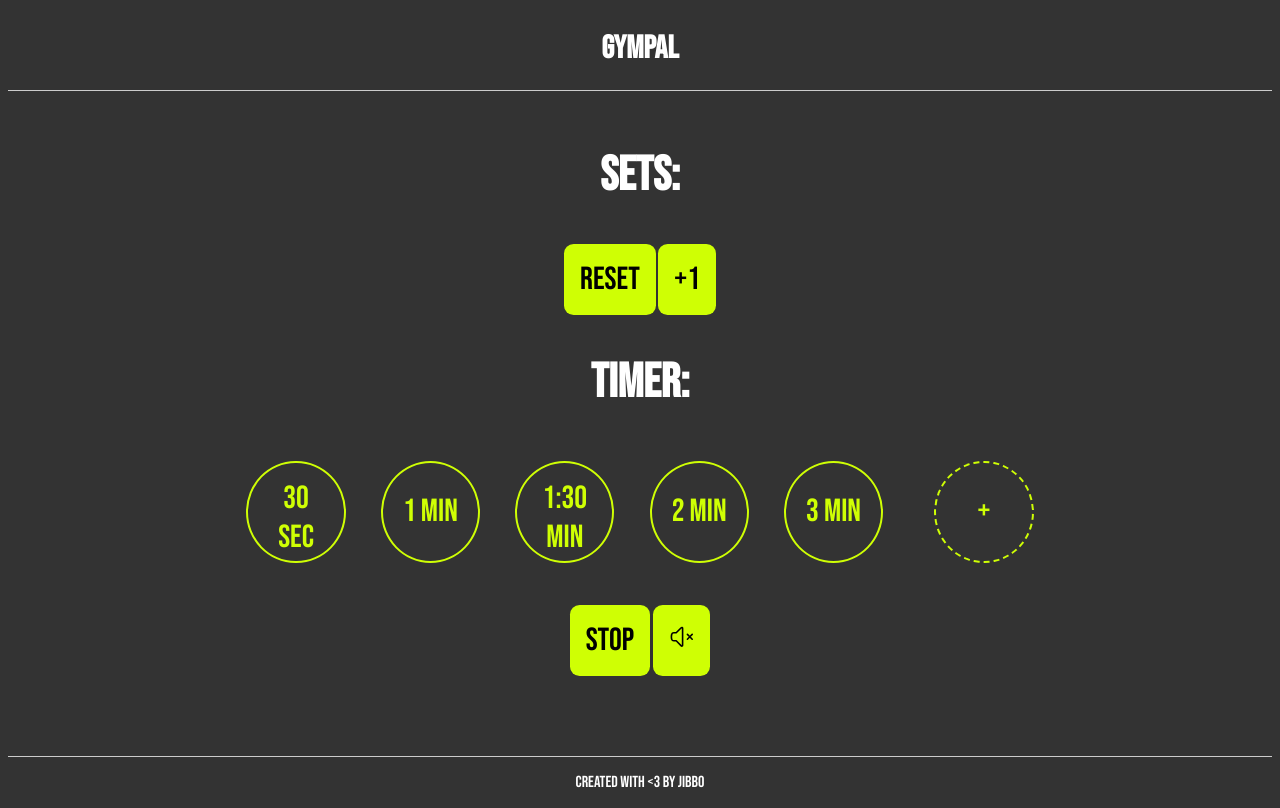
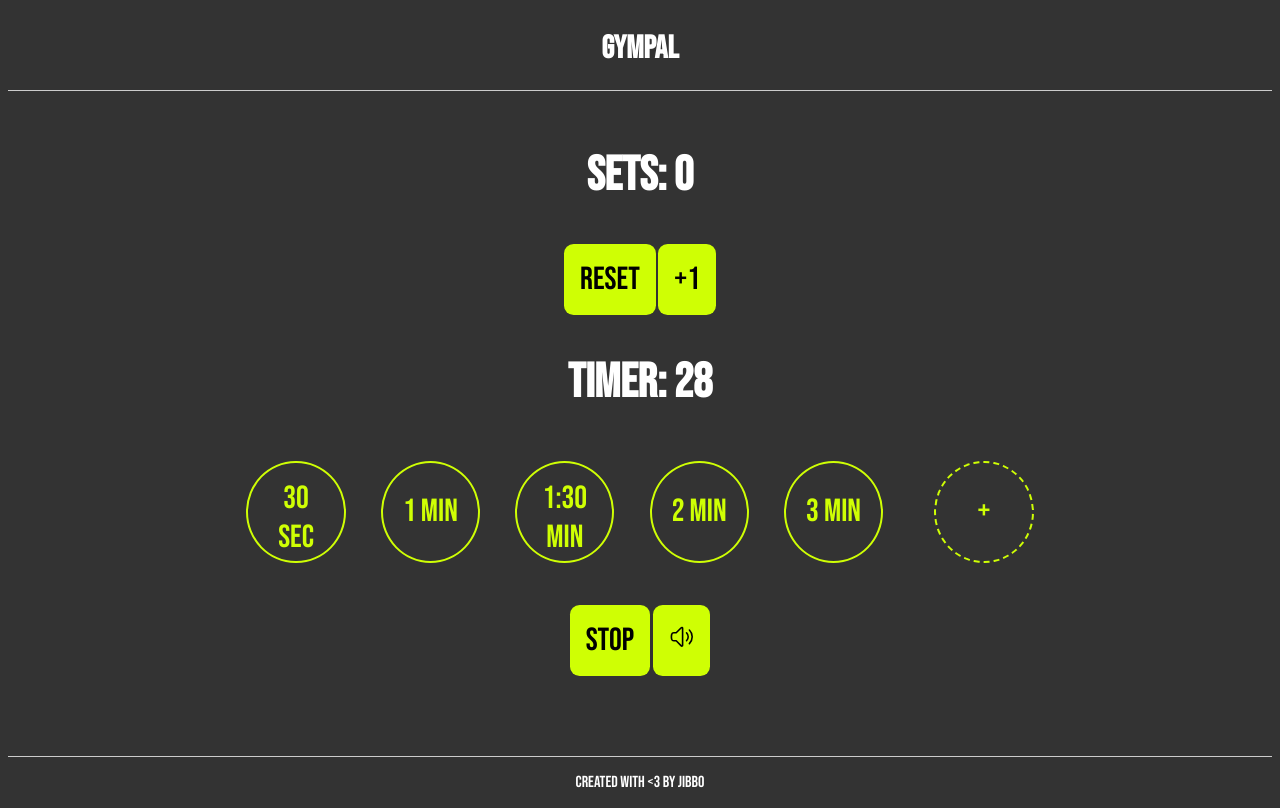
Before and after one commit to jibbo/gympal, a plain HTML site: page index.html in a window 1280 px wide. Both pictures are taken after a click on the button "30 sec". Drawn offline with Linux system fonts and the light colour scheme.

Commit message:
keep screen awake, should also keep working if users moves away from window

```diff
--- a/index.html
+++ b/index.html
@@ -192,7 +192,7 @@
 	  setsSpan.textContent = sets;
 
 	  // Timer
-	  let alarmMs = 0;
+	  let alarmMs = null;
 	  let timerId = -1;
 	  let wakeLock = null;
 
@@ -206,15 +206,17 @@
 	  }
 
 	  function startTimer(seconds) {
-		  alarmMs = seconds * 1000;
+		  alarmMs = new Date;
+		  alarmMs.setSeconds(alarmMs.getSeconds() + seconds);
 		  if(timerId >= 0){
 		  	clearInterval(timerId); // prevent multiple timers
 		  }
 		  requestWakeLock();
 		  timerId = setInterval(() => {
-			  alarmMs = alarmMs - 1000;
-			  timerSpan.textContent = formatSeconds(alarmMs/1000);
-			  if (alarmMs <= 0) {
+			  let diffTime = (alarmMs.getTime() - (new Date()).getTime())/1000;
+			  timerSpan.textContent = formatSeconds(parseInt(diffTime));
+			  if (diffTime <= 0) {
+				  timerSpan.textContent = formatSeconds(0);
 				  clearInterval(timerId);
 				  alarm.play();
 				  releaseWakeLock();
@@ -241,11 +243,11 @@
 		  }
 	  }
 
-	  function requestWakeLock(){
+	  async function requestWakeLock(){
 		  if ("wakeLock" in navigator) {
 		  	try{
 				if(wakeLock == null){
-					wakeLock = await navigator.wakeLock.request("timer");
+					wakeLock = await navigator.wakeLock.request("screen");
 				}
 			} catch (err){
 				console.log(err);
```
